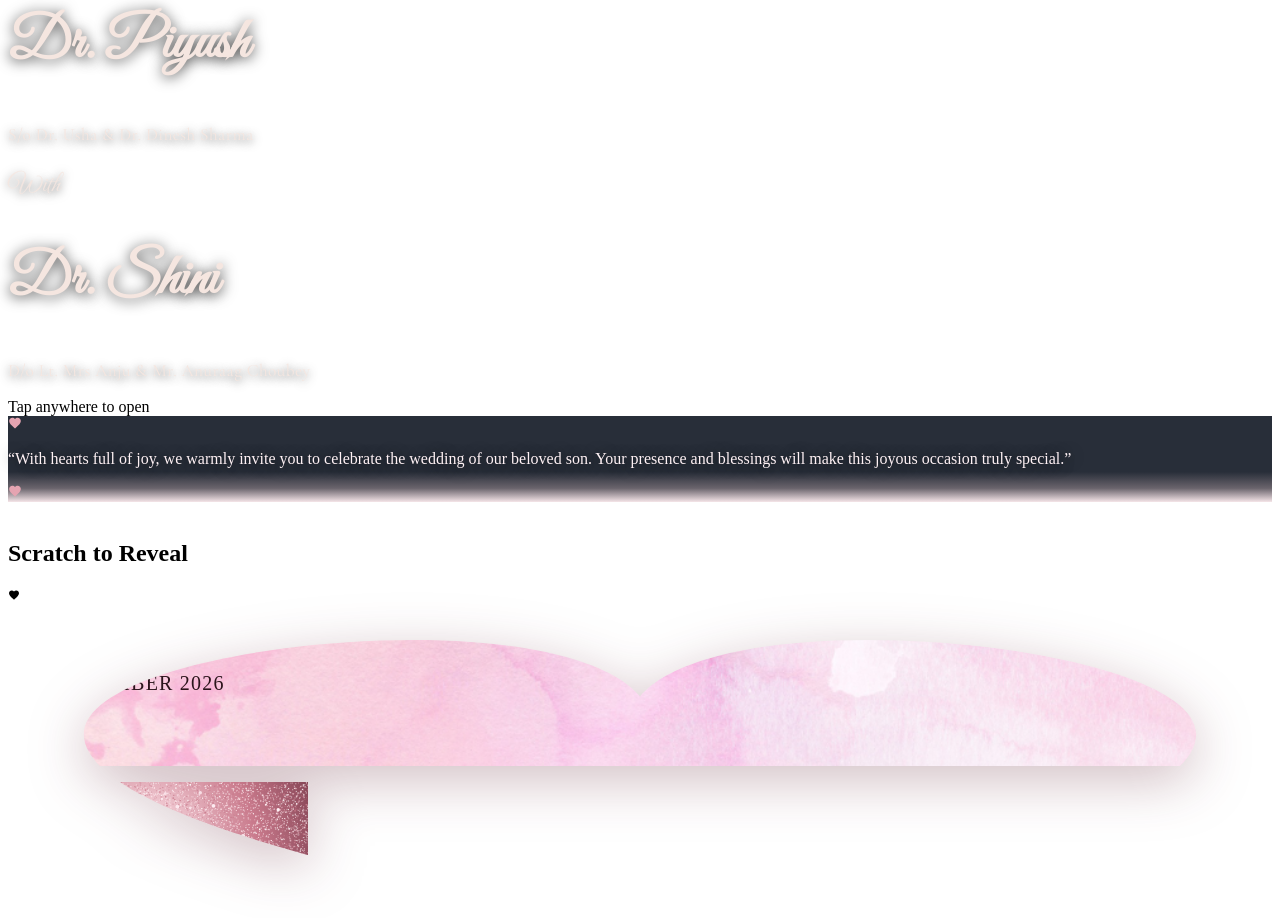
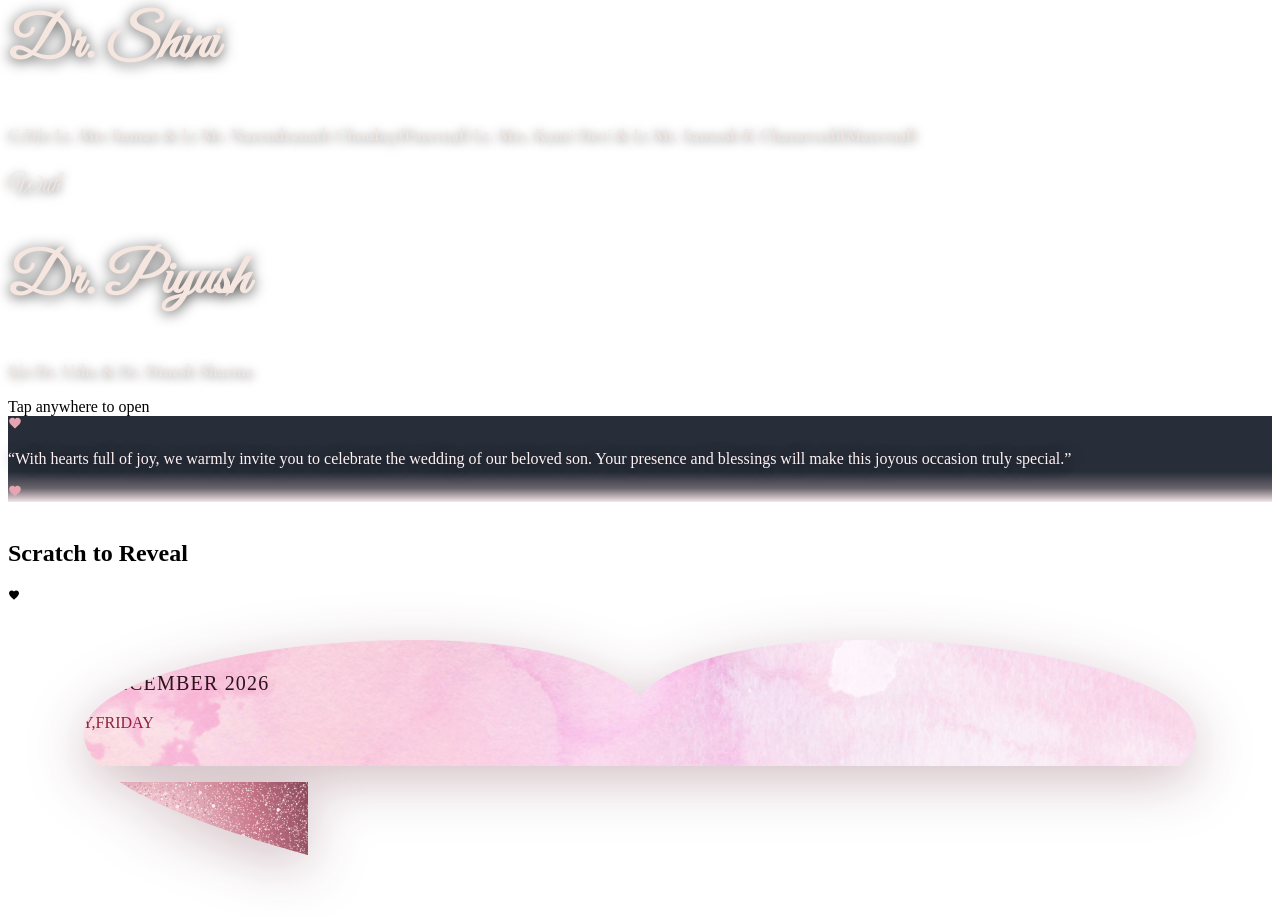
Before and after one commit to imomentsinvites/dr-shini-dr-piyush-wedding, a React (Vite) app: page / in a window 1280 px wide. Shown: the part 2180-3098 px from the top of the page. Built offline with nearby package versions, Linux system fonts and the light colour scheme; the HTML template or start-up script is replaced by a standard one.

Commit message:
Update weddingData.js

```diff
--- a/src/constants/weddingData.js
+++ b/src/constants/weddingData.js
@@ -1,15 +1,15 @@
 export const WEDDING_DATA = {
-  groom: "Dr. Piyush",
-  groomParents: "S/o Dr. Usha & Dr. Dinesh Sharma",
-  bride: "Dr. Shini",
-  brideParents: "D/o Lt. Mrs Anju & Mr. Anuraag Choubey",
-  introMessage: "We are honored to welcome you to the\nWedding ceremony of our beloved son",
+  groom: "Dr. Shini",
+  groomParents: "G.D/o Lt. Mrs Suman & Lt Mr. Narendranath Choubey(Paternal)\nLt. Mrs. Kanti Devi & Lt Mr. Santosh K Chaturvedi(Maternal)",
+  bride: "Dr. Piyush",
+  brideParents: "S/o Dr. Usha & Dr. Dinesh Sharma",
+  introMessage: "Mr. Anurag Choubey(H/o Lt. Mrs Anju) invite you to\nthe Wedding ceremony of their beloved daughter",
   withText: "With",
   togetherText: "Together with our families & friends",
   requestText: "REQUEST THE HONOUR OF YOUR PRESENCE",
   datesSummary: "01 – 04 DECEMBER 2026 • NARNAUL & ORCHHA",
-  weddingDateFormatted: "1ST DECEMBER 2026",
-  weddingDayOfWeek: "TUESDAY",
+  weddingDateFormatted: "3rd - 4th DECEMBER 2026",
+  weddingDayOfWeek: "THURSDAY,FRIDAY",
   weddingTimeFormatted: "AT 5:00 PM",
   targetTimestamp: new Date("2026-12-01T17:00:00+05:30").getTime(),
   venueName: "Raj Vilas Palace",
```
